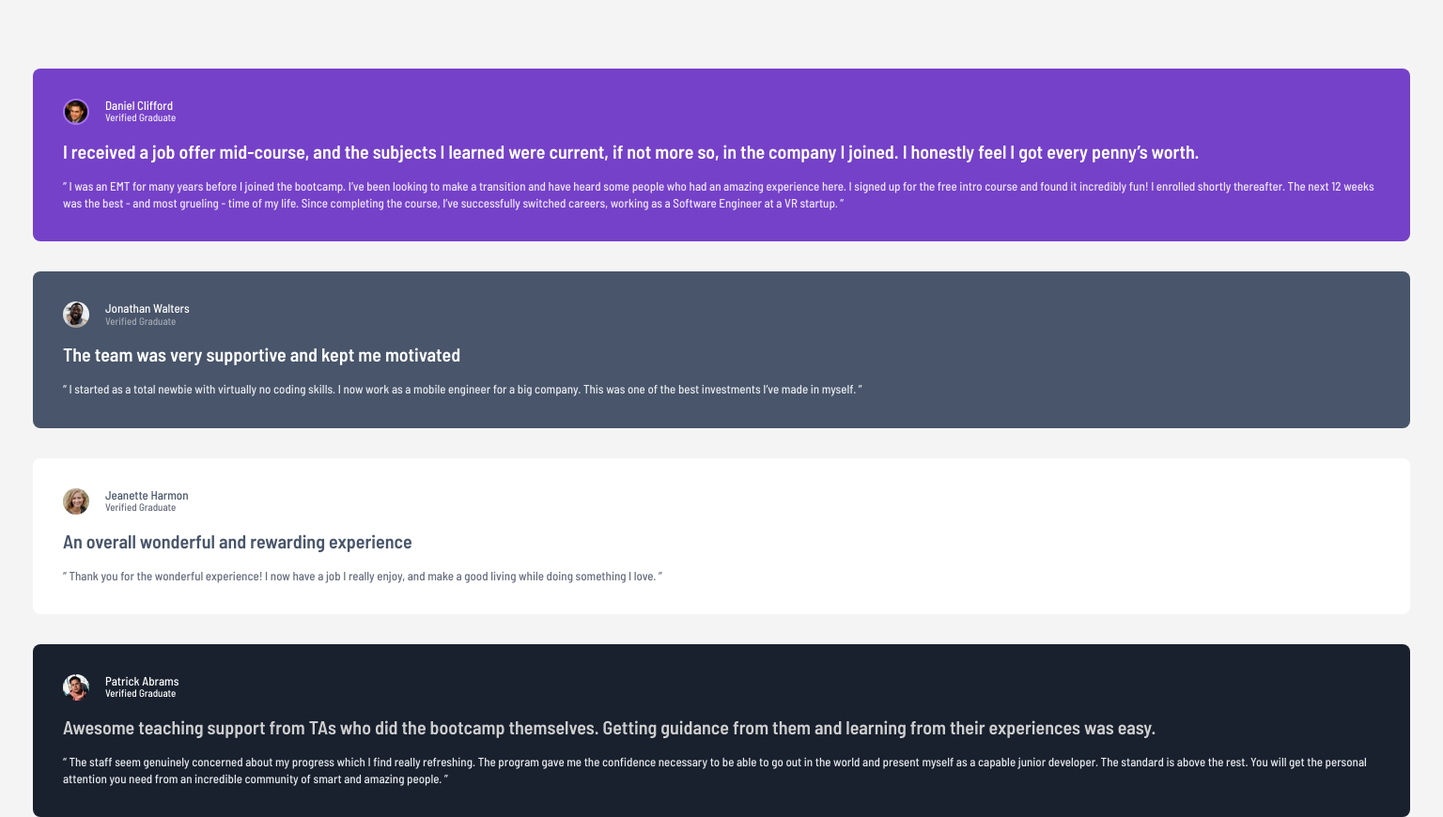
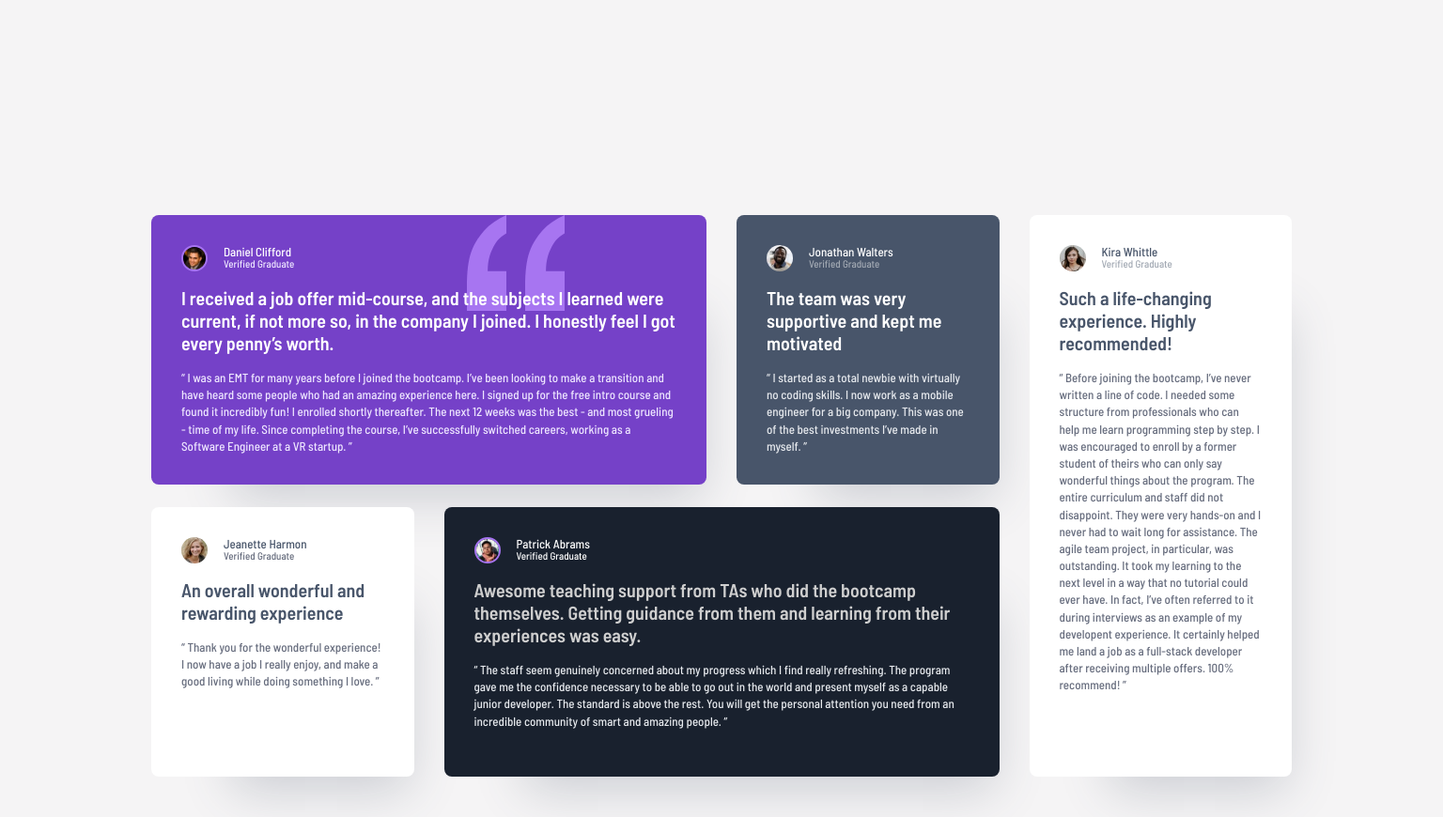
Before and after one commit to Romeo899/testimonialsgridsectionmain, a plain HTML site: page index.html in a window 1536 px wide. Shown: the top 870 px of the page at 94% size. Drawn offline with Linux system fonts and the light colour scheme.

Commit message:
testimonials grid section main | tablet and Desktop design implemented

```diff
--- a/index.html
+++ b/index.html
@@ -63,7 +63,7 @@
     </section>
     <section class="gridContainer item-4">
       <figure class="authorContainer">
-        <img src="./images/image-patrick.jpg" alt="image of Patrick" class="authorImage">
+        <img src="./images/image-patrick.jpg" alt="image of Patrick" class="authorImage | imagePatrick">
         <figcaption>
           <h3 class="authorName">Patrick Abrams</h3>
           <p class="authorVerified">Verified Graduate</p>
--- a/style.css
+++ b/style.css
@@ -37,7 +37,19 @@
     --default-letter-spacing: 0px;
 
     /* spacing */
+
+
+    /* 1440px  - gridWrapper spacing */
+
+    --spacing-2000: 229px;
+    --spacing-1950: 218px;
+    --spacing-1550: 165px;
+    --spacing-1500: 161px;
+
+    --spacing-1050: 113px;
+    --spacing-850: 83px;
     --spacing-750: 73px;
+    --spacing-600: 60px;
     --spacing-500: 40px;
     --spacing-420: 35px;
     --spacing-400: 32px;
@@ -69,7 +81,6 @@ html, body {
     width: 100%;
     padding: var(--spacing-400);
     border-radius: var(--spacing-100);
-    background-color: grey;
 
     margin-bottom: var(--spacing-400);
 }
@@ -111,7 +122,7 @@ html, body {
     color: var(--white);
 }
 
-.imageDaniel {
+.imageDaniel, .imagePatrick{
     border: 2px solid var(--purple-400);
 }
 
@@ -186,6 +197,93 @@ html, body {
 /* Tablet */
 @media (min-width: 768px) {
 
+
+/* grid styles */
+
+.gridWrapper {
+    grid-template-columns: repeat(2, 1fr);
+    grid-template-rows: repeat(4, 1fr);
+    gap: var(--spacing-400);
+
+    margin: var(--spacing-850) var(--spacing-600) var(--spacing-1050) var(--spacing-600);
+}
+
+.gridContainer {
+    box-shadow: 40px 60px 50px -47px rgba(72,85,106, 0.2474);
+
+    margin-bottom: 0;
+}
+
+/* grid Container positions */
+
+.item-1, .item-4, .item-5 {
+    grid-column: 1 / 3;
+}
+
+.item-1 {
+    grid-row: 1 / 2;
+    /* item 1 quotation mark */
+
+    background-image: url(./images/bg-pattern-quotation.svg);
+    background-repeat: no-repeat;
+    background-position-y: top;
+    background-position-x: 69%;
+}
+
+.item-4 {
+    grid-row: 3 / 4;
+}
+
+.item-5 {
+    grid-row: 4 / 5;
+}
+
+
 .attribution { font-size: 11px; text-align: center; }
 .attribution a { color: hsl(228, 45%, 44%); }
 }
+
+
+/* Desktop */
+
+@media (min-width: 1440px) {
+
+
+.gridWrapper {
+    display: grid;
+    grid-template-columns: repeat(4, 1fr);
+    grid-template-rows: repeat(2, 1fr);
+
+    gap: var(--spacing-300) var(--spacing-400);
+    min-height: 582px;
+
+    margin: var(--spacing-2000) var(--spacing-1500) var(--spacing-1950) var(--spacing-1500);
+}
+
+
+.item-1 {
+    grid-column: 1 / 3;
+    grid-row: 1 / 2;
+}
+
+.item-2 {
+    grid-column: 3 / 4;
+    grid-row: 1 / 2;
+}
+
+
+.item-3 {
+    grid-column: 1 / 2;
+    grid-row: 2 / 3;
+}
+
+.item-4 {
+    grid-column: 2 / 4;
+    grid-row: 2 / 3;
+}
+.item-5 {
+    grid-column: 4 / 5;
+    grid-row: 1 / 3;
+}
+
+}
```
